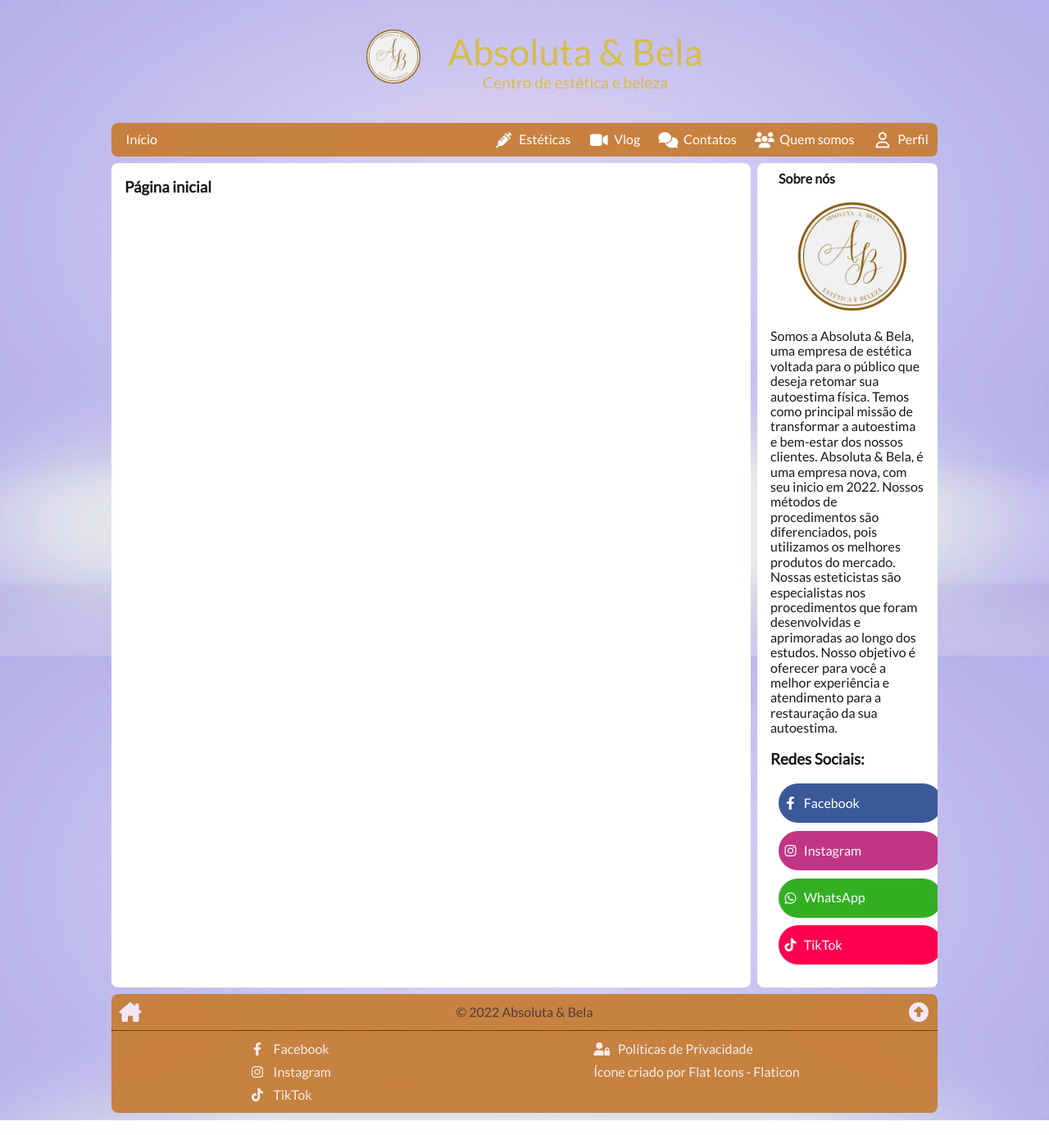
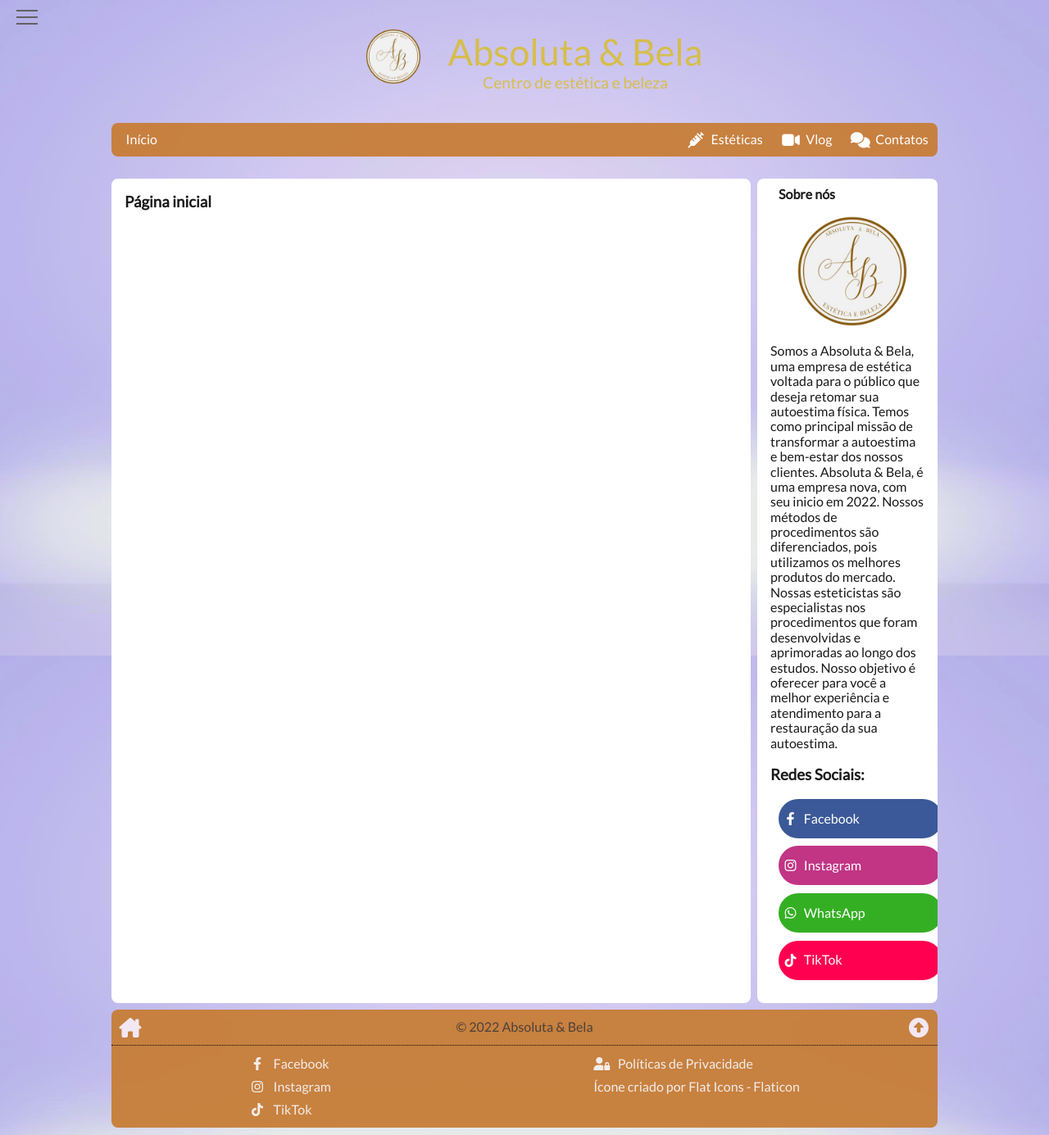
Before and after one commit to moraisvitoria/Flore-a, a PHP site: page / in a window 1280 px wide. Shown: the whole page at 82% size. Run offline with PHP 8.4, Linux system fonts and the light colour scheme.

Commit message:
modificando menu dropdown

```diff
--- a/index.html
+++ b/index.html
@@ -38,7 +38,7 @@
     </header>
 
     <nav>
-      <a href="home" title="Página inicial">
+      <a href="home" title="Página inicial" class="dropable">
         <span>Início</span>
       </a>
 
@@ -58,36 +58,36 @@
             <span>Contatos</span>
         </a>
 
-        <a href="team" title="Quem somos..." class="dropable"><i class="fa-solid fa-users fa-fw"></i><span>Quem somos</span></a>
+        <!--<a href="team" title="Quem somos..." class="dropable"><i class="fa-solid fa-users fa-fw"></i><span>Quem somos</span></a>
 
       <a href="profile" title="Perfil de usuário" class="dropable">
         <i class="fa-regular fa-user fa-fw"></i><span>Perfil</span>
-      </a>
+      </a>-->
 
-      <a href="menu" id="btnMenu" title="Abre/fecha menu">
-        <i class="fa-solid fa-ellipsis-vertical fa-fw"></i>
-      </a>
+      <!--<a href="menu" id="btnMenu" title="Abre/fecha menu">
+        <i class="fa-solid fa-bars fa-fw"></i>
+      </a>-->
     </nav>
 
+    <div id="hamburger-menu">
+      <input id="menu__toggle" type="checkbox" />
+      <label class="menu__btn" for="menu__toggle">
+          <span></span>
+      </label>
 
-    <div id="dropable">
-      <nav>
-        <a href="profile" title="Perfil de usuário"><i class="fa-regular fa-user fa-fw"></i><span>Perfil</span></a>
-        <!-- Separador -->
+      <nav class="menu__box">
+        <a href="home" title="Página inicial"><span>Início</span></a>
+        <!--<a href="profile" title="Perfil de usuário"><i class="fa-regular fa-user fa-fw"></i><span>Perfil</span></a>-->
         <hr>
+        <a class="menu__item" href="about" title="Opções de Estéticas"><span>Estéticas</span></a>
 
-        <a href="about" title="Opções de Estéticas">
-          <!--<i class="fa-solid fa-circle-info fa-fw"></i>--><span>Estéticas</span></a>
+        <a class="menu__item" href="vlog" title="Estéticas em Vlog"><span>Vlog</span></a>
 
-        <a href="vlog" title="Estéticas em Vlog"><i class="fa-light fa-camera fa-fw"></i><span>Vlog</span></a>
+        <a class="menu__item" href="contacts" title="Faça contato"><span>Contatos</span></a>
 
-        <a href="contacts" title="Faça contato"><i class="fa-solid fa-comments fa-fw"></i><span>Contatos</span></a>
+        <a class="menu__item" href="team" title="Quem somos..."><span>Quem somos</span></a>
 
-        <a href="team" title="Quem somos..."><i class="fa-solid fa-users fa-fw"></i><span>Quem somos</span></a>
-
-        <a href="site" title="Sobre o site..."><i class="fa-solid fa-globe fa-fw"></i><span>Sobre o site</span></a>
-
-        <!--<a href="policies" title="Políticas de Privacidade"><i class="fa-solid fa-user-lock fa-fw"></i><span>Sua privacidade</span></a>-->
+        <a class="menu__item" href="site" title="Sobre o site..."><span>Sobre o site</span></a>
 
       </nav>
     </div>
--- a/script.js
+++ b/script.js
@@ -1,7 +1,6 @@
 function runApp() {
   loadPage('home');
    $(document).on('click', 'a', routerLink);
-
 }
 
 resize();
@@ -87,7 +86,6 @@
     $('title').html("Absoluta & Bela .:. " + title);
 
   }
-
 }
 
 // Ajusta o menu dropdown:
@@ -123,7 +121,7 @@
 function toggleMenu() {
 
   // jQuery → Se o menu está visível...
-  if ($('#dropable').is(":visible")) {
+  if ($('#hamburger-menu').is(":visible")) {
 
     // Chama a função que oculta o menu:
     hideMenu();
@@ -133,19 +131,19 @@
 }
 
 function hideMenu() {
-  $('#dropable').hide('fast');
+  $('#hamburger-menu').hide('fast');
   $('#btnMenu i').removeClass('fa-rotate-90');
 }
 
 
 function showMenu() {
-  $('#dropable').show('fast');
+  $('#hamburger-menu').show('fast');
   $('#btnMenu i').addClass('fa-rotate-90');
 }
 
-/**
+/*******
  * setCookie() → Cria cookies:
- */
+ *******/
 
 function setCookie(cname, cvalue, exdays) {
   const d = new Date();
--- a/style.css
+++ b/style.css
@@ -2,89 +2,55 @@
 
 @import url("https://fonts.googleapis.com/css2?family=Lato&display=swap");
 
-/***********************
- * Reset geral do tema *
- ***********************/
-
-/* Todos os elementos */
 * {
-  /* Tamanho do elemento é definido pelas bordas */
   box-sizing: border-box;
-
-  /* Remove serrilhado ao redor de imagens e links selecionados */
   outline: none;
 }
 
-/* Elementos "root" (raiz) */
-html,
-body {
-  /* Tamanho e posicionamento */
+html, body {
   position: relative;
   margin: 0;
   padding: 0;
   height: 100%;
   width: 100%;
-
-  /* Fonte padrão do site, usando a fonte "Lato" do Google Fonts */
   font-family: "Lato", sans-serif;
-
-  /* Tamanho da fonte padrão → 1rem = 16px */
   font-size: 1rem;
-
-  /* Cor da fonte padrão */
   color: rgb(26, 25, 26);
 }
 
-/* Links */
 a {
   color: rgb(70, 130, 180);
   text-decoration: none;
 }
 
-/* Ao passar o mouse sobre um link, usando a pseudo classe ":hover" */
 a:hover {
   color: rgba(116, 212, 164, 0.753);
   text-decoration: none;
 }
 
-/* Fundo da página */
 body {
   background-attachment: fixed;
-  /*background-color: rgba(27, 1, 61, 0.659);*/
   background-image: url("/img/fundo-sit.png");
   background-position: center;
   background-repeat: no-repeat;
   background-size: cover;
 }
 
-/* Elemento #wrap */
 #wrap {
-  /* Posicionamento e responsividade */
   position: relative;
   width: 100%;
   height: 100%;
-
-  /* Estabelece limites de largura */
   min-width: 280px;
   max-width: 1024px;
-
-  /* Centraliza elemento na viewport do navegador */
   margin: auto;
 }
 
-/*************
- * Cabeçalho *
- *************/
-
 #wrap>header {
-  /* Formato */
   border-radius: 0.5rem;
   margin: 0.5rem;
   display: flex;
   align-items: center;
   justify-content: center;
-
-  /* Fundo */
   background-attachment: scroll;
   /*background-color: rgb(122, 218, 33);*/
   /*background-image: url("/img/bg03.jpg");*/
@@ -93,7 +59,6 @@
   background-size: cover;
 }
 
-/* Logotipo */
 #wrap>header a {
   display: block;
   font-size: 4rem;
@@ -102,7 +67,6 @@
   -webkit-text-stroke: 2px rgb(201, 209, 232);
 }
 
-/* Título */
 #wrap>header h1 {
   font-weight: 200;
 	font-size: 2.8rem;
@@ -110,7 +74,6 @@
 	text-align: center;
 }
 
-/* Slogan abaixo do título */
 #wrap>header small {
   display: block;
   font-size: 1.2rem;
@@ -121,7 +84,6 @@
  * Menu principal *
  ******************/
 
-/* Formato do quadro */
 #wrap>nav {
   background-color: rgba(199, 125, 55, 0.945);
   border-radius: 0.5rem;
@@ -129,8 +91,6 @@
   margin-top: 0;
   display: flex;
   align-items: center;
-
-  /* Alinha itens do menu à esquerda */
   justify-content: flex-end;
 }
 
@@ -143,20 +103,15 @@
   text-align: center;
   color: rgb(255, 254, 254);
   text-decoration: none;
-
-  /* Efeito de transição */
   transition: 0.25s;
 }
 
-/* Itens com cursor sobre (hover) */
 #wrap>nav a:hover {
   color: rgba(116, 212, 164, 0.753);
 }
 
 /* Link da página inicial */
 #wrap>nav a:first-child {
-
-  /* Desloca para a esquerda em relação aos outros links */
   margin-right: auto;
 }
 
@@ -206,8 +161,6 @@
   border-radius: 0.5rem;
   margin: 0 0.5rem;
   padding: 0 1rem;
-
-  /* Assume margens dos elementos inicial e final */
   overflow: auto;
 }
 
@@ -267,10 +220,8 @@
   text-decoration: none;
   transition: 0.25s;
   font-size: 1.5rem;
-
 }
 
-/* Links do bloco quando curso passar sobre (:hover) */
 #fsup a:hover {
   color:  rgba(116, 212, 164, 0.753);
 }
@@ -281,13 +232,6 @@
   padding: 0.5rem;
   justify-content: space-between;
 }
-
-/* Títulos dos menus */
-
-/*#finf h4 {
-  margin: 0 0 0.7rem 0;
-  font-weight: normal;
-}*/
 
 /* Links do bloco */
 #finf nav a {
@@ -303,7 +247,6 @@
   margin-left: .4rem;
 }
 
-/* Links do bloco quando curso passar sobre (:hover) */
 #finf nav a:hover {
   color: rgba(116, 212, 164, 0.753);
   text-decoration: none;
@@ -311,11 +254,9 @@
 
 @media screen and (min-width: 426px) {
 
-  /* Ajusta posição dos menus inferiores */
   #finf {
     justify-content: space-around;
   }
-
   #finf nav a {
     font-size: 1rem;
   }
@@ -334,15 +275,89 @@
   font-size: 1px;
 }
 
- #dropable {
+  /*menu hamburger*/
+
+#menu__toggle {
+  opacity: 0;
+}
+#menu__toggle:checked + .menu__btn > span {
+  transform: rotate(45deg);
+}
+#menu__toggle:checked + .menu__btn > span::before {
+  top: 0;
+  transform: rotate(0deg);
+}
+#menu__toggle:checked + .menu__btn > span::after {
+  top: 0;
+  transform: rotate(90deg);
+}
+#menu__toggle:checked ~ .menu__box {
+  left: 0 !important;
+}
+.menu__btn {
+  position: fixed;
+  top: 20px;
+  left: 20px;
+  width: 26px;
+  height: 26px;
+  cursor: pointer;
+  z-index: 1;
+}
+.menu__btn > span,
+.menu__btn > span::before,
+.menu__btn > span::after {
+  display: block;
+  position: absolute;
+  width: 100%;
+  height: 2px;
+  background-color: #616161;
+  transition-duration: .25s;
+}
+.menu__btn > span::before {
+  content: '';
+  top: -8px;
+}
+.menu__btn > span::after {
+  content: '';
+  top: 8px;
+}
+.menu__box {
+  display: block;
+  position: fixed;
+  top: 0;
+  left: -100%;
+  width: 300px;
+  height: 100%;
+  margin: 0;
+  padding: 80px 0;
+  list-style: none;
+  background-color: #ECEFF1;
+  box-shadow: 2px 2px 6px rgba(0, 0, 0, .4);
+  transition-duration: .25s;
+}
+.menu__item {
+  display: block;
+  padding: 12px 24px;
+  color: #333;
+  font-family: 'Roboto', sans-serif;
+  font-size: 20px;
+  font-weight: 600;
+  text-decoration: none;
+  transition-duration: .25s;
+}
+.menu__item:hover {
+  background-color: #CFD8DC;
+}
+
+ /*#dropable {
   position: absolute;
   padding: .4rem;
-  background: rgba(0, 0, 0, 0.201);
+  background: rgba(146, 141, 141, 0.201);
   border-radius: .5rem 0 0 .5rem;
   z-index: 10;
   display: none;
   top: 17rem;
-  right: 0;
+  height: 0;
 }
 
 #dropable hr {
@@ -359,10 +374,10 @@
 
 #dropable nav a {
   padding: 1rem;
-  color: rgb(236, 245, 245);
+  color: rgba(0, 0, 0, 0.637);
   display: flex;
   align-items: center;
-  background-color: rgb(185, 119, 57);
+  background-color: rgb(254, 255, 255);
 }
 
 #dropable nav a:first-child {
@@ -387,8 +402,10 @@
 }
 
 #btnMenu i {
+  margin-left: auto 0;
   transition: .2s;
-}
+  color: bisque;
+}*/
 
 #acCookies {
   display: none;
```
Also changed, not shown: index-nerw.html (added, +16 -0 lines), style-new.css (added, +71 -0 lines).
